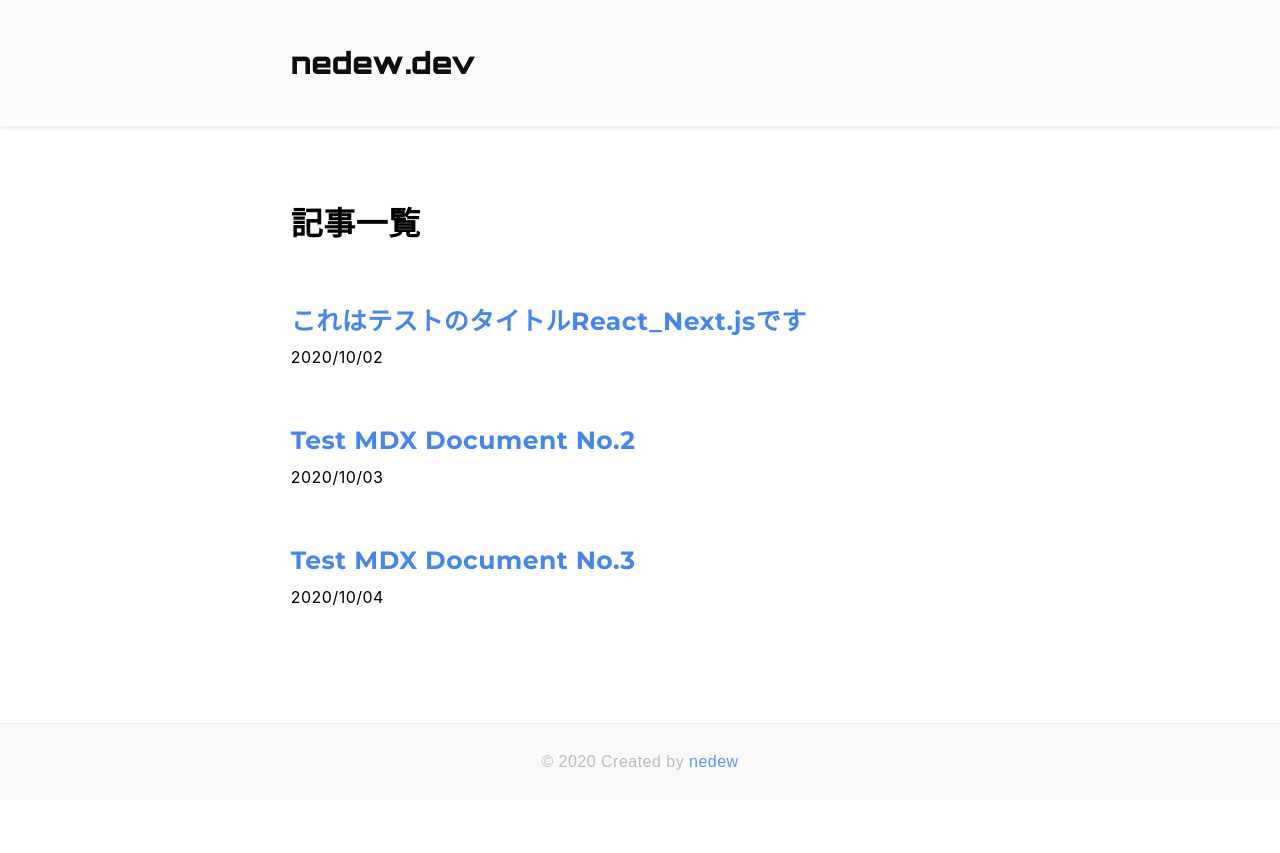
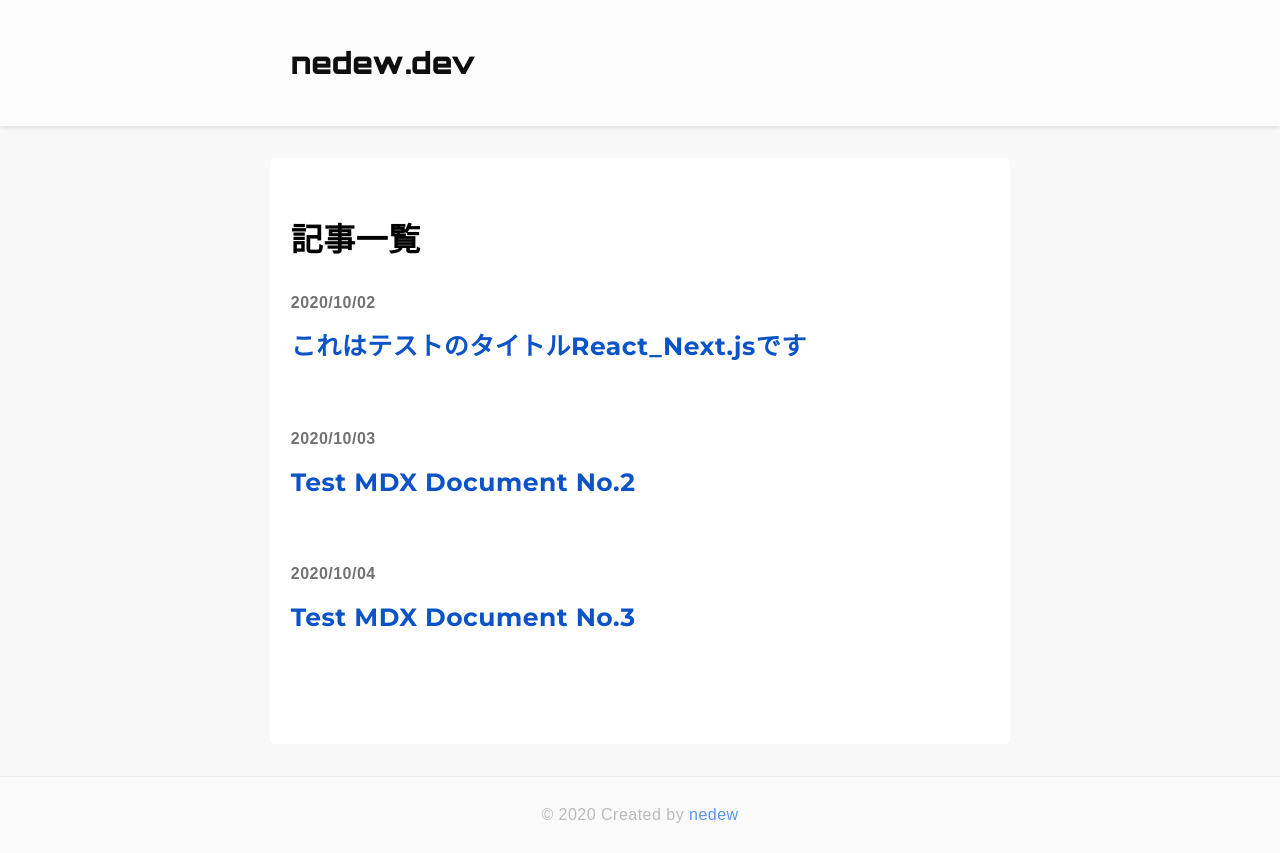
Before and after one commit to nedew/blog, a Next.js app: page /articles in a window 1280 px wide. Before the commit the page ends 800 px from the top, so only its background shows below. Built offline with nearby package versions, Linux system fonts and the light colour scheme.

Commit message:
UIの変更

```diff
--- a/components/ArticleList.tsx
+++ b/components/ArticleList.tsx
@@ -1,4 +1,5 @@
 import Link from 'next/link'
+import ArticlePageTag from './ArticlePageTag'
 import styles from './styles/articleList.module.scss'
 import { formatDate } from '../lib/format'
 
@@ -11,13 +12,15 @@ export default function ArticleList(props: {
 }) {
   return (
     <>
+      {/* <div className={styles.spacer}></div> */}
       {props.articles.map((a, index) => {
         return (
           <div className={styles.item} key={index}>
+            <div className={styles.date}>{formatDate(a.date)}</div>
             <Link href={`/articles/${a.slug}`}>
               <a className={styles.title}>{a.title}</a>
             </Link>
-            <div className={styles.date}>{formatDate(a.date)}</div>
+            {/* <div className={styles.date}>{formatDate(a.date)}</div> */}
           </div>
         )
       })}
--- a/components/Layout.tsx
+++ b/components/Layout.tsx
@@ -17,10 +17,10 @@ export default function Layout({
           content="My Blog"
         />
       </Head>
-      <div className={styles.content}>
-      <Header />
-      <main className={styles.main}>{children}</main>
-      <Footer />
+      <div className={styles.area}>
+        <Header />
+        <main className={styles.main}>{children}</main>
+        <Footer />
       </div>
     </>
   )
--- a/components/styles/articleList.module.scss
+++ b/components/styles/articleList.module.scss
@@ -1,9 +1,15 @@
+.spacer {
+  width: 0;
+  height: 0;
+  margin-top: 2rem;
+}
+
 .item {
-  margin-top: 3rem;
+  margin-bottom: 3.5rem;
 }
 
 .title {
-  color: #4285F4;
+  color: #0c53c8;
   font-size: 25px;
   font-weight: bold;
   text-decoration: none;
@@ -11,5 +17,8 @@
 }
 
 .date {
-  font-weight: 400;
+  color: #727272;
+  font-family: sans-serif;
+  font-weight: 600;
+  margin-bottom: 0.5rem;
 }
--- a/components/styles/layout.module.scss
+++ b/components/styles/layout.module.scss
@@ -1,16 +1,20 @@
 .main {
+  background-color: #fff;
   box-sizing: border-box;
   max-width: 740px;
   width: 100%;
   // padding: 0 1rem;
-  padding-top: 3rem;
+  padding-top: 2rem;
   padding-right: 1.3rem;
   padding-left: 1.3rem;
   padding-bottom: 3rem;
   margin: 0 auto;
+  margin-top: 2rem;
+  margin-bottom: 2rem;
+  border-radius: 5px;
 }
 
-.content {
+.area {
   display: flex;
   flex-direction: column;
   min-height: 100vh;
--- a/lib/getArticle.ts
+++ b/lib/getArticle.ts
@@ -6,7 +6,7 @@ import articles from '../gen/articles.json'
 // const articlesDir = path.join(process.cwd(), 'articles')
 
 export function getLatestArticles() {
-  const max = 2
+  const max = 10
 
   const items = articles.map(article => {
     return {
--- a/pages/index.tsx
+++ b/pages/index.tsx
@@ -15,7 +15,6 @@ export default ({ tags, latestArticles }) => {
         <link rel="icon" href="/favicon.ico" />
       </Head>
       <Layout>
-        <h1>LATEST</h1>
         <ArticleList articles={latestArticles} />
         {/* <TagList tags={tags}/> */}
       </Layout>
--- a/styles/global.scss
+++ b/styles/global.scss
@@ -14,7 +14,7 @@ body {
   font-kerning: normal;
   letter-spacing: 0.03rem;
   -webkit-font-smoothing: antialiased;
-  background-color: #ffffff;
+  background-color: #f8f8f8;
 }
 
 
```
